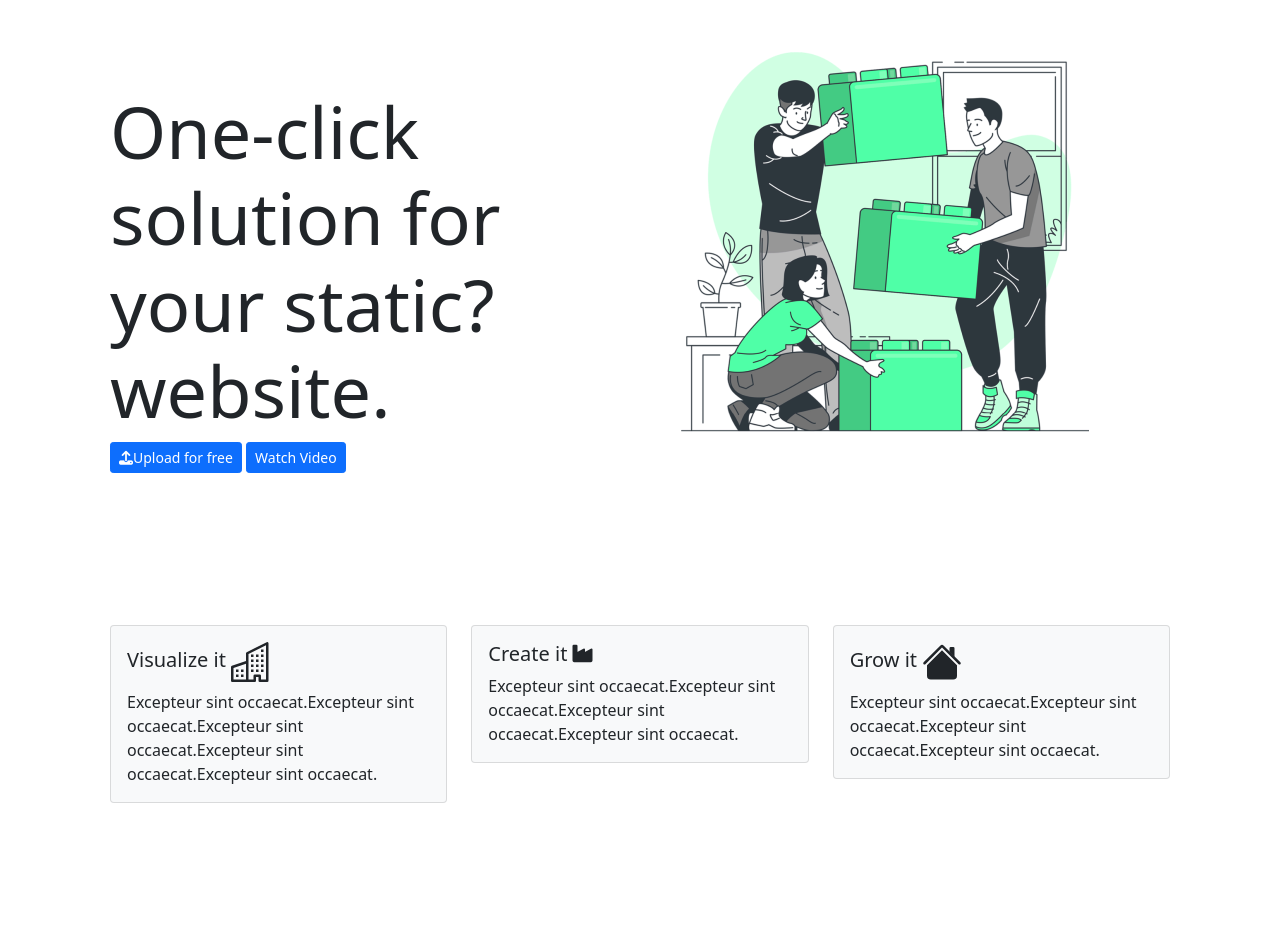
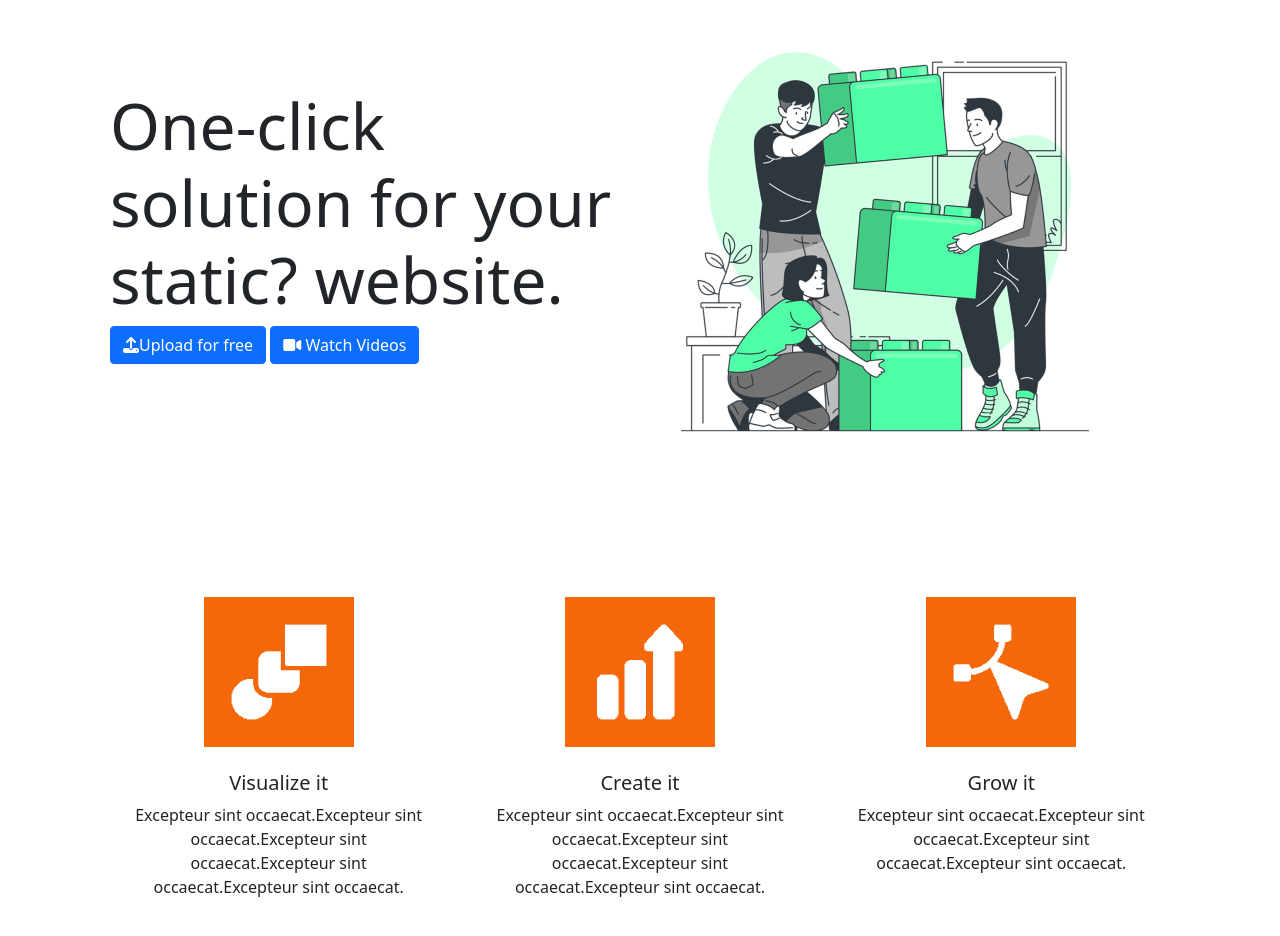
Before and after one commit to Macharia-Tech/UI-2, a plain HTML site: page index.html in a window 1280 px wide. Before the commit the page ends 843 px from the top, so only its background shows below. Drawn offline with nearby package versions, Linux system fonts and the light colour scheme.

Commit message:
added new cards with their images plus some styling to enhance appearance

```diff
--- a/index.html
+++ b/index.html
@@ -21,8 +21,8 @@
                         website.
                     </h1>
                     <div class="buttons">
-                        <button type="button" class="btn btn-primary btn-sm"><i class="fa-solid fa-upload"></i>Upload for free</button>
-                        <button type="button" class="btn btn-primary btn-sm"> Watch Video</button>
+                        <a href="#" class="btn btn-primary"><i class="fa-solid fa-upload"></i>Upload for free</a>
+                        <a href="#" class="btn btn-primary"><i class="fa fa-video-camera" aria-hidden="true"></i> Watch Videos</a>
                     </div>
                 </div>
                 <div class="col-md-6">
@@ -36,34 +36,32 @@
         <div class="container">
             <div class="row">
                 <div class="col-md-12">
+                    <div class="mycontainer">
                         <div class="pt-4">
-                            <div class="row">
+                            <div class="row myrow text-center">
                                 <div class="col-sm-4">
-                                    <div class="card  text-black bg-light">
+                                    <div class="card  text-black">
                                     <div class="card-body">
-                                        <h5 class="card-title">Visualize it  <svg xmlns="http://www.w3.org/2000/svg" width="40" height="40" fill="currentColor" class="bi bi-building" viewBox="0 0 16 16">
-                                        <path fill-rule="evenodd" d="M14.763.075A.5.5 0 0 1 15 .5v15a.5.5 0 0 1-.5.5h-3a.5.5 0 0 1-.5-.5V14h-1v1.5a.5.5 0 0 1-.5.5h-9a.5.5 0 0 1-.5-.5V10a.5.5 0 0 1 .342-.474L6 7.64V4.5a.5.5 0 0 1 .276-.447l8-4a.5.5 0 0 1 .487.022zM6 8.694 1 10.36V15h5V8.694zM7 15h2v-1.5a.5.5 0 0 1 .5-.5h2a.5.5 0 0 1 .5.5V15h2V1.309l-7 3.5V15z"/>
-                                        <path d="M2 11h1v1H2v-1zm2 0h1v1H4v-1zm-2 2h1v1H2v-1zm2 0h1v1H4v-1zm4-4h1v1H8V9zm2 0h1v1h-1V9zm-2 2h1v1H8v-1zm2 0h1v1h-1v-1zm2-2h1v1h-1V9zm0 2h1v1h-1v-1zM8 7h1v1H8V7zm2 0h1v1h-1V7zm2 0h1v1h-1V7zM8 5h1v1H8V5zm2 0h1v1h-1V5zm2 0h1v1h-1V5zm0-2h1v1h-1V3z"/>
-                                        </svg></h5>
+                                        <img src="images/p1.png" style="height: 150px"><br><br>
+                                        <h5 class="card-title">Visualize it </h5>
                                         <p class="card-text">Excepteur sint occaecat.Excepteur sint occaecat.Excepteur sint occaecat.Excepteur sint occaecat.Excepteur sint occaecat.</p>
                                     </div>
                                     </div>
                                 </div>
                                 <div class="col-sm-4">
-                                    <div class="card  text-black bg-light">
+                                    <div class="card  text-black ">
                                     <div class="card-body ">
-                                        <h5 class="card-title">Create it <i class="fa fa-industry" aria-hidden="true" width="40" height="40"></i></h5>
-                                        <p class="card-text">Excepteur sint occaecat.Excepteur sint occaecat.Excepteur sint occaecat.Excepteur sint occaecat.</p>
+                                        <img src="images/p3.png"  style="height: 150px"><br><br>
+                                        <h5 class="card-title">Create it </h5>
+                                        <p class="card-text">Excepteur sint occaecat.Excepteur sint occaecat.Excepteur sint occaecat.Excepteur sint occaecat.Excepteur sint occaecat.</p>
                                     </div>
                                     </div>
                                 </div>
                                 <div class="col-sm-4">
-                                    <div class="card  text-black bg-light">
+                                    <div class="card  text-black">
                                         <div class="card-body">
-                                        <h5 class="card-title">Grow it <svg xmlns="http://www.w3.org/2000/svg" width="40" height="40" fill="currentColor" class="bi bi-house-fill" viewBox="0 0 16 16">
-                                            <path fill-rule="evenodd" d="m8 3.293 6 6V13.5a1.5 1.5 0 0 1-1.5 1.5h-9A1.5 1.5 0 0 1 2 13.5V9.293l6-6zm5-.793V6l-2-2V2.5a.5.5 0 0 1 .5-.5h1a.5.5 0 0 1 .5.5z"/>
-                                            <path fill-rule="evenodd" d="M7.293 1.5a1 1 0 0 1 1.414 0l6.647 6.646a.5.5 0 0 1-.708.708L8 2.207 1.354 8.854a.5.5 0 1 1-.708-.708L7.293 1.5z"/>
-                                            </svg></h5>
+                                            <img src="images/p4.png " style="height: 150px"><br><br>
+                                        <h5 class="card-title">Grow it</h5>
                                         <p class="card-text">Excepteur sint occaecat.Excepteur sint occaecat.Excepteur sint occaecat.Excepteur sint occaecat.</p>
                                         </div>
                                     </div>
@@ -73,7 +71,8 @@
 
                         </div>
 
-                    </div>
+                     </div>
+                </div>
 
             </div>
 
--- a/styles.css
+++ b/styles.css
@@ -1,6 +1,14 @@
 .header-text h1{
-    font-size: 4.5rem;
+    font-size: 4rem;
 }
 .container{
     padding: 40px;
 }
+.myrow .card{
+    border: none;
+
+}
+/* .mycontainer {
+    position: absolute;
+    border: 5wh;
+} */
```
Also changed, not shown: images/p1.png (added), images/p3.png (added), images/p4.png (added).
